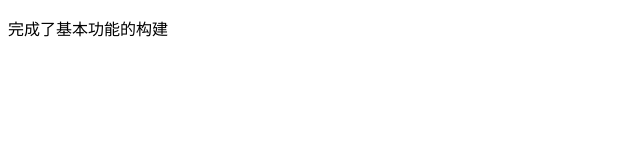
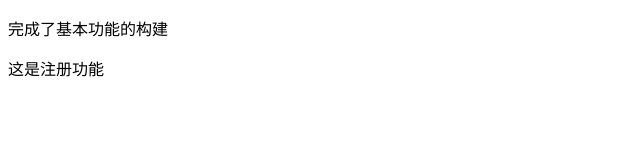
Before and after one commit to alex085606/myrepository, a plain HTML site: page index.html in a window 1280 px wide. Shown: the whole page, without its empty margins (0-640 px from the left). Drawn offline with Linux system fonts and the light colour scheme.

Commit message:
注册功能完成

```diff
--- a/index.html
+++ b/index.html
@@ -7,5 +7,6 @@
 </head>
 <body>
   <p>完成了基本功能的构建</p>
+  <p>这是注册功能</p>
 </body>
 </html>
--- /dev/null
+++ b/register.js
@@ -0,0 +1 @@
+console.log('这是 register.js')
```
